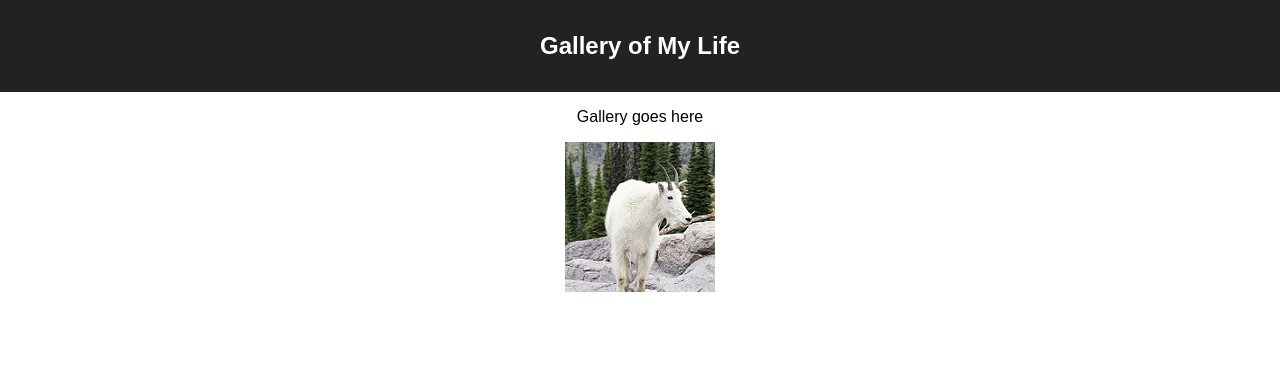
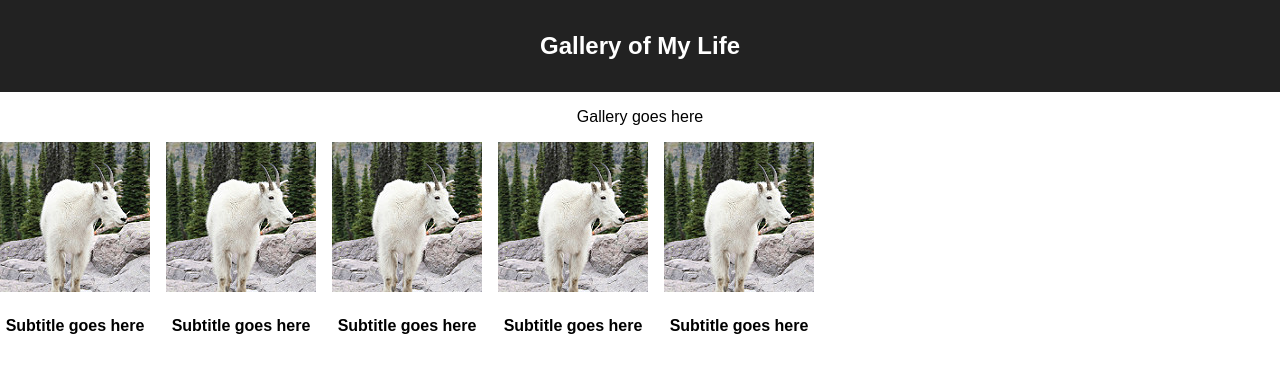
Before and after one commit to EldryMG/weekend-react-gallery, a React (Create React App) app: page / in a window 1280 px wide. Shown: the top 372 px of the page. Built offline with nearby package versions, Linux system fonts and the light colour scheme.

Commit message:
UpdatedREADME and some basic CSS styling for testing.

```diff
--- a/src/components/App/App.css
+++ b/src/components/App/App.css
@@ -12,3 +12,9 @@
 .App-title {
   font-size: 1.5em;
 }
+
+.container {
+  display: flex;
+  grid-column-gap: 1rem;
+  grid-template-columns: repeat(3, 1fr);
+}
--- a/src/components/App/App.jsx
+++ b/src/components/App/App.jsx
@@ -8,7 +8,28 @@ function App() {
           <h1 className="App-title">Gallery of My Life</h1>
         </header>
         <p>Gallery goes here</p>
-        <img src="images/goat_small.jpg"/>
+      <div class="container">
+        <div class="wrapper">
+          <img class="picture" src="images/goat_small.jpg"></img>
+          <h4 class="subtitle">Subtitle goes here</h4>
+        </div>
+        <div class="wrapper">
+          <img class="picture" src="images/goat_small.jpg"></img>
+          <h4 class="subtitle">Subtitle goes here</h4>
+        </div>
+        <div class="wrapper">
+          <img class="picture" src="images/goat_small.jpg"></img>
+          <h4 class="subtitle">Subtitle goes here</h4>
+        </div>
+        <div class="wrapper">
+          <img class="picture" src="images/goat_small.jpg"></img>
+          <h4 class="subtitle">Subtitle goes here</h4>
+        </div>
+        <div class="wrapper">
+          <img class="picture" src="images/goat_small.jpg"></img>
+          <h4 class="subtitle">Subtitle goes here</h4>
+        </div>
+      </div>
       </div>
     );
 }
```
Also changed, not shown: 1 other file (tests, documents, lock files or other folders).
